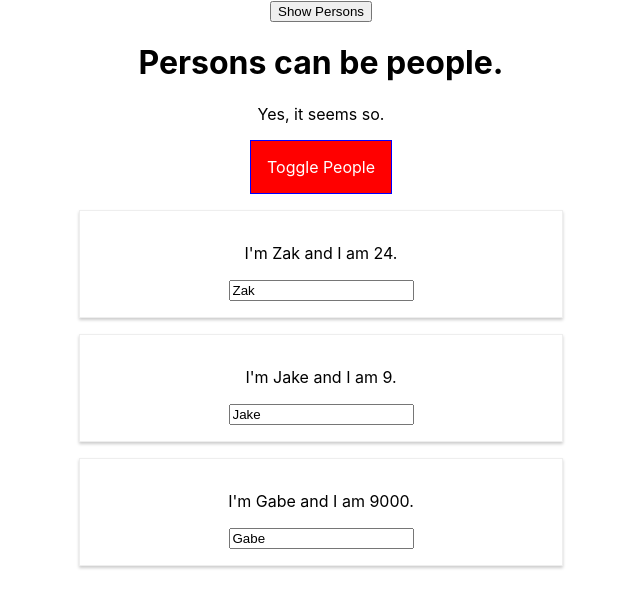
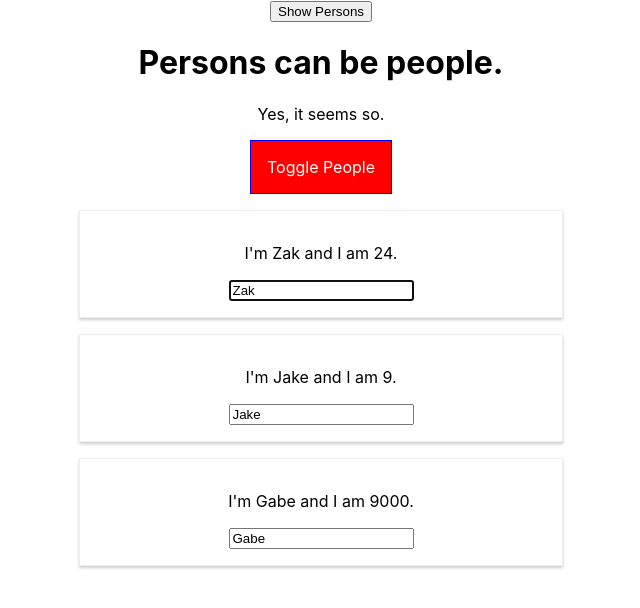
Before and after one commit to Prozak8/react-playground, a React (Create React App) app: page / in a window 1280 px wide. Both pictures are taken after a click on the button "Show Persons". Shown: the top 608 px of the page, without its empty margins (319-959 px from the left). Built offline with nearby package versions, Linux system fonts and the light colour scheme.

Commit message:
using focus method to isolate input fields

```diff
--- a/src/components/Persons/Person/Person.js
+++ b/src/components/Persons/Person/Person.js
@@ -26,17 +26,24 @@ class Person extends Component {
       }
 
       componentDidMount() {
-        console.log('[Person.js] Inside componentDidMount')
-      }
+        console.log('[Person.js] Inside componentDidMount');
+        if ( this.props.position === 0 ) {
+            this.inputElement.focus();
+        }
+    }
 
     render () {
         console.log('[Person.js] Inside render')
 
         return (
-            <Aux styles={styles.Person}>
+            <Aux>
                 <p onClick={this.props.click}>I'm {this.props.name} and I am {this.props.age}.</p>
                 <p>{this.props.children}</p>
-                <input type="text" onChange={this.props.changed} value={this.props.name} />
+                <input
+                    ref={(inp) => { this.inputElement = inp }}
+                    type="text"
+                    onChange={this.props.changed}
+                    value={this.props.name} />
             </Aux>
         );
     }
--- a/src/components/Persons/Persons.js
+++ b/src/components/Persons/Persons.js
@@ -51,6 +51,7 @@ class Persons extends PureComponent {
             return <Person
               click={() => this.props.clicked( index )}
               name={person.name}
+              position={index}
               age={person.age}
               key={person.id}
               changed={(event) => this.props.changed(event, person.id)} />
```
